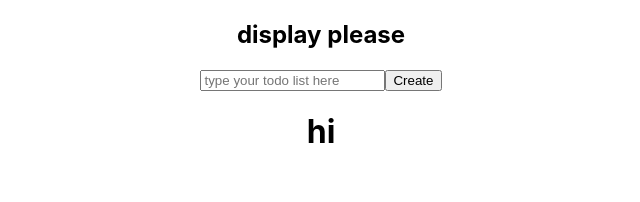
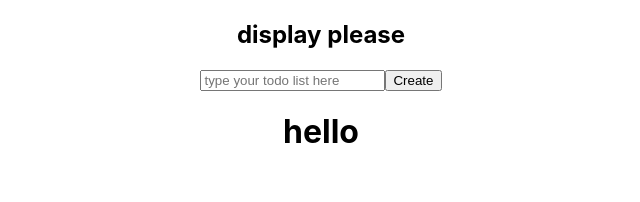
Before and after one commit to work-henry-smith/todo-list, a React (Create React App) app: page / in a window 1280 px wide. Shown: the top 202 px of the page, without its empty margins (319-959 px from the left). Built offline with nearby package versions, Linux system fonts and the light colour scheme.

Commit message:
way to map items into the list is difficult

```diff
--- a/src/todos/TodoList.js
+++ b/src/todos/TodoList.js
@@ -1,8 +1,9 @@
-import TodoListItems from './TodoListItems';
+import TodoListItem from './TodoListItem';
 
 const TodoList = () => {
+
     return (
-        <h1>hi</h1>
+        <h1>hello</h1>
     )
 }
 
--- /dev/null
+++ b/src/todos/TodoListItem.js
@@ -0,0 +1,11 @@
+const TodoListItem = (todo) => {
+    return (
+        <div>
+            <h3>{todo.text}</h3>
+            <button>Mark as Completed</button>
+            <button>Remove</button>
+        </div>
+    )
+}
+
+export default TodoListItem;
```
Also changed, not shown: src/todos/TodoListItems.js (deleted).
